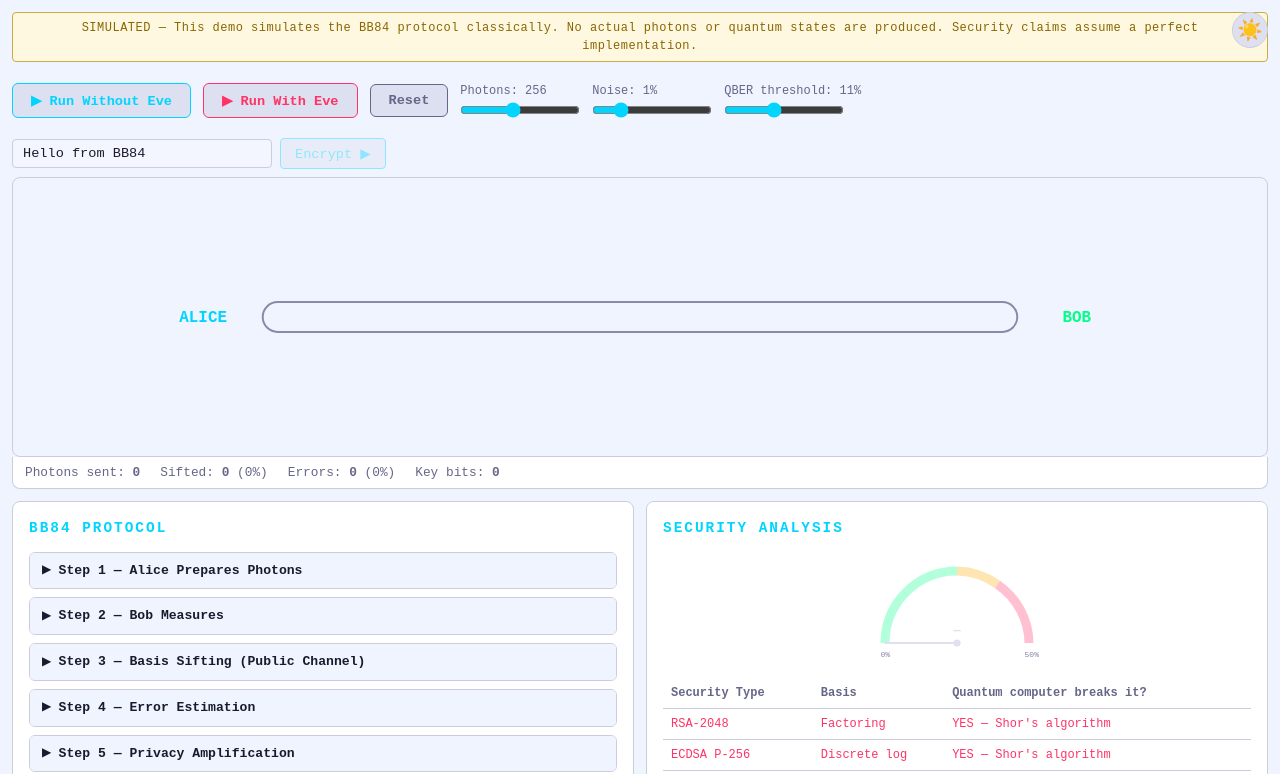
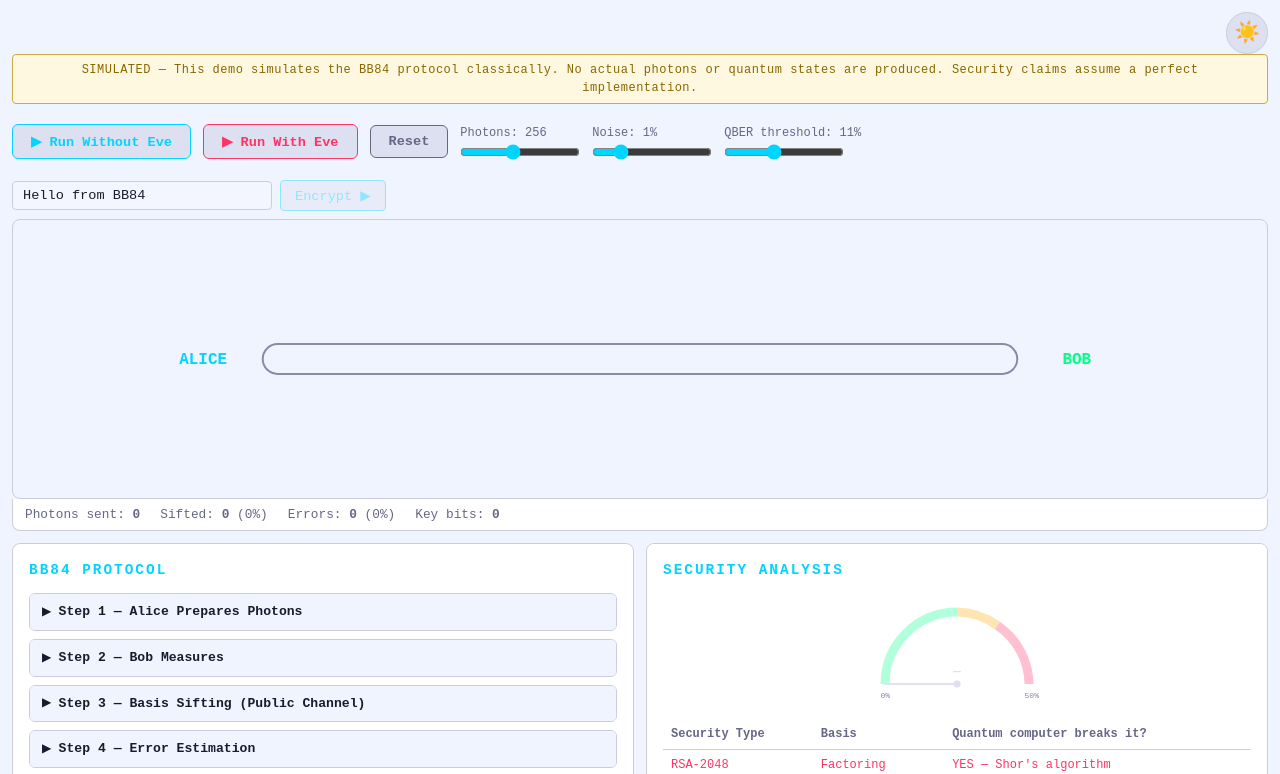
Before and after one commit to systemslibrarian/crypto-lab-bb84, a website built with Vite: page index.html in a window 1280 px wide. Both pictures are taken after a click on the button "Switch to light mode". Shown: the top 774 px of the page. Built offline with nearby package versions, Linux system fonts and the light colour scheme.

Commit message:
Part A: dark/light theme toggle with anti-flash script

```diff
--- a/index.html
+++ b/index.html
@@ -3,8 +3,10 @@
   <head>
     <meta charset="UTF-8" />
     <script>
-      const t = localStorage.getItem('cv-theme') || 'dark';
-      document.documentElement.setAttribute('data-theme', t);
+      (function () {
+        const saved = localStorage.getItem('theme');
+        document.documentElement.setAttribute('data-theme', saved ?? 'dark');
+      })();
     </script>
     <link rel="icon" type="image/svg+xml" href="/favicon.svg" />
     <meta name="viewport" content="width=device-width, initial-scale=1.0" />
@@ -12,8 +14,10 @@
     <meta name="description" content="Browser-based simulation of the BB84 Quantum Key Distribution protocol. Physics-based security. No backends." />
   </head>
   <body>
-    <button class="theme-toggle" id="theme-toggle" aria-label="Toggle dark/light theme">🌙</button>
     <div id="app">
+      <header class="site-header">
+        <button class="theme-toggle" id="theme-toggle" style="position: absolute; top: 0; right: 0" aria-label="Switch to light mode">🌙</button>
+      </header>
       <div class="sim-banner" role="status">SIMULATED — This demo simulates the BB84 protocol classically. No actual photons or quantum states are produced. Security claims assume a perfect implementation.</div>
       <!-- Controls -->
       <div class="controls" role="toolbar" aria-label="Simulation controls">
--- a/src/main.ts
+++ b/src/main.ts
@@ -45,20 +45,21 @@
 slThreshold.addEventListener('input', () => { lblThreshold.textContent = slThreshold.value + '%'; });
 
 // ── Theme toggle ───────────────────────────────────────────
-function updateThemeIcon(): void {
-  const current = document.documentElement.getAttribute('data-theme');
-  themeToggle.textContent = current === 'dark' ? '🌙' : '☀️';
+function updateThemeButton(): void {
+  const isDark = document.documentElement.getAttribute('data-theme') === 'dark';
+  themeToggle.textContent = isDark ? '🌙' : '☀️';
+  themeToggle.setAttribute('aria-label', isDark ? 'Switch to light mode' : 'Switch to dark mode');
 }
 
 themeToggle.addEventListener('click', () => {
   const current = document.documentElement.getAttribute('data-theme');
   const next = current === 'dark' ? 'light' : 'dark';
   document.documentElement.setAttribute('data-theme', next);
-  localStorage.setItem('cv-theme', next);
-  updateThemeIcon();
+  localStorage.setItem('theme', next);
+  updateThemeButton();
 });
 
-updateThemeIcon();
+updateThemeButton();
 
 // ── Step accordion ─────────────────────────────────────────
 document.querySelectorAll('.step-header').forEach(header => {
--- a/src/style.css
+++ b/src/style.css
@@ -425,24 +425,31 @@
   white-space: pre-wrap;
 }
 
-/* ── Theme Toggle ───────────────────────────────────────── */
+/* ── Site Header ─────────────────────────────────────────────── */
+.site-header {
+  position: relative;
+  min-height: 2.6rem;
+}
+
+/* ── Theme Toggle ───────────────────────────────────────────── */
 .theme-toggle {
-  position: fixed;
-  top: 12px;
-  right: 12px;
-  z-index: 100;
+  z-index: 10;
   font-size: 1.3rem;
   background: var(--btn-bg);
   border: 1px solid var(--border);
   border-radius: 50%;
-  width: 36px;
-  height: 36px;
+  width: 2.6rem;
+  height: 2.6rem;
   display: flex;
   align-items: center;
   justify-content: center;
   cursor: pointer;
   color: var(--text);
   line-height: 1;
+}
+
+.theme-toggle:hover {
+  background: var(--btn-hover);
 }
 
 /* ── Footer ─────────────────────────────────────────────── */
```
